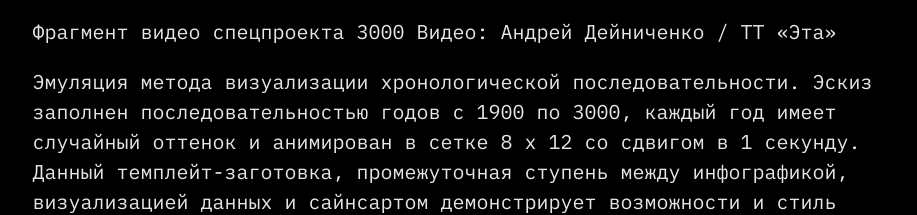
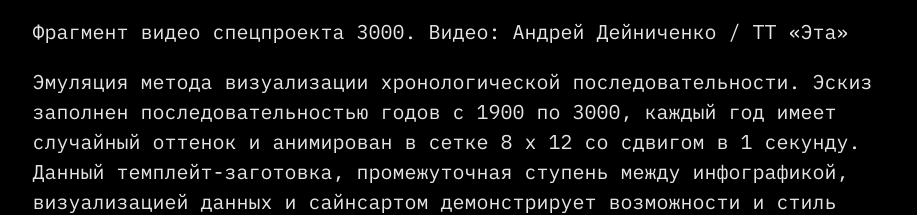
Before and after one commit to indexmod/eta.ga, a Jekyll site: the page built from 3000.md, in a window 1280 px wide. Shown: the part 473-688 px from the top of the page, without its empty margins (199-1116 px from the left). Built offline with Jekyll 4.4.1, drawn with Linux system fonts in a browser that asks for light colours.

Commit message:
Update 3000.md

```diff
--- a/3000.md
+++ b/3000.md
@@ -7,7 +7,7 @@ shortname: 3000
 video: https://media.giphy.com/media/Jq2FoB56KNllG2Ox19/giphy.mp4
 ---
 
-Фрагмент видео спецпроекта 3000
+Фрагмент видео спецпроекта 3000.
 Видео: Андрей Дейниченко / ТТ «Эта»
 
 Эмуляция метода визуализации хронологической последовательности. Эскиз заполнен последовательностью годов с 1900 по 3000, каждый год имеет случайный оттенок и анимирован в сетке 8 x 12 со сдвигом в 1 секунду. Данный темплейт-заготовка, промежуточная ступень между инфографикой, визуализацией данных и сайнсартом демонстрирует возможности и стиль визуализации различных данных.
```
